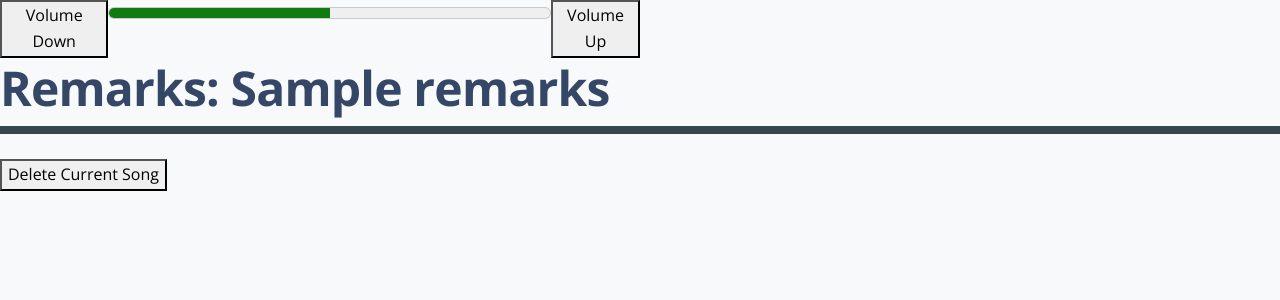
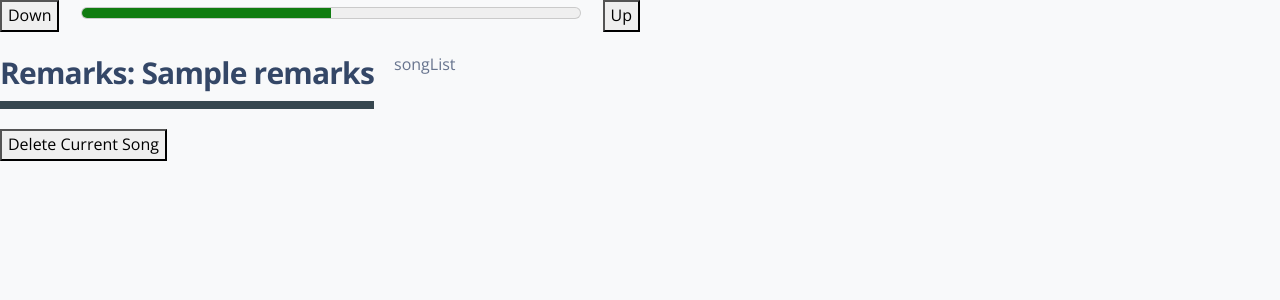
Before and after one commit to ShaileshAdhikari/heroku-youtube-api, a Flask app: template apps/templates/home/frame.html in a window 1280 px wide. Shown: the part 66-366 px from the top of the page. Run offline with Flask 2, Linux system fonts and the light colour scheme; the template is opened without the code that fills it: most values are stand-ins (such as "Sample title", 1, 10 or a date in 2020); parts of the project's set-up code (start-up, migrations or seed data) failed here and were passed over; some libraries are stand-ins or nearby versions.

Commit message:
adding songlist for admin

```diff
--- a/apps/templates/home/frame.html
+++ b/apps/templates/home/frame.html
@@ -7,18 +7,23 @@
 
 {% block content %}
     <div style="display: flex;width: 50%">
-        <button id="volume-down" onclick="VolumeDown()">Volume Down</button>
+        <button id="volume-down" onclick="VolumeDown()">Down</button>
         <meter id="volume-meter" min="0" low="10" value="50" high="90" max="100"></meter>
-        <button id="volume-up" onclick="VolumeUp()">Volume Up</button>
+        <button id="volume-up" onclick="VolumeUp()">Up</button>
     </div>
-
-    <h1 id="remarks-h1"> Remarks: {{ remarks }}</h1>
+    <div class="player-container">
+        <div>
+            <h3 id="remarks-h1"> Remarks: {{ remarks }}</h3>
             <!-- 1. The <iframe> (and video player) will replace this <div> tag. -->
-    <div id = 'existing-iframe'
-         style="border: solid 4px #37474F">
+            <div id = 'existing-iframe' style="border: solid 4px #37474F; margin-bottom: 20px;"></div>
+            <div>
+                <button id="delete" onclick="DeleteCurrent()">Delete Current Song</button>
             </div>
-    <br>
-    <button id="delete" onclick="DeleteCurrent()">Delete Current Song</button>
+        </div>
+        <div style="padding-left: 20px">
+            songList
+        </div>
+    </div>
 
 <style>
 #volume-meter {
@@ -27,5 +32,11 @@
   height: 25px;
   display: block;
 }
+
+.player-container{
+    padding-top: 20px;
+    display: flex;
+    justify-content: normal;
+}
 </style>
 {% endblock %}
```
Lines whose indentation alone changed are shown as unchanged.
